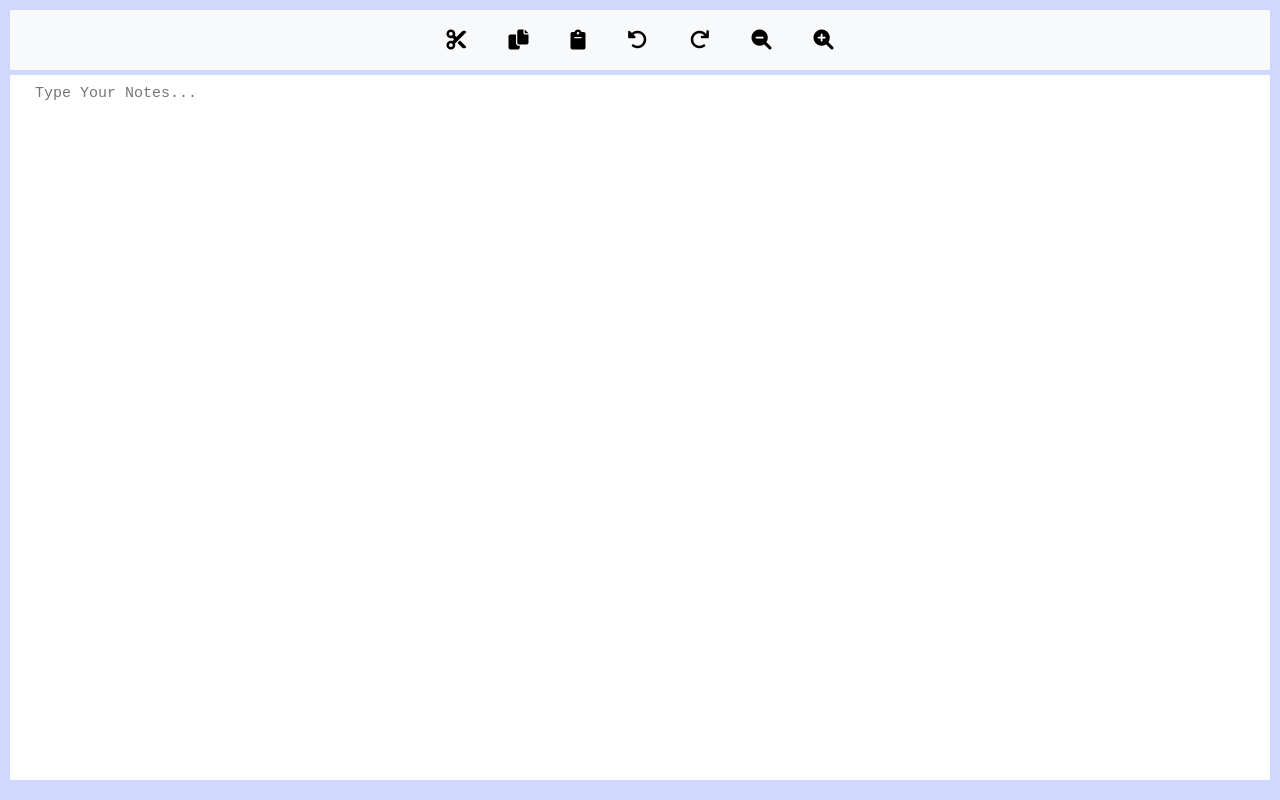
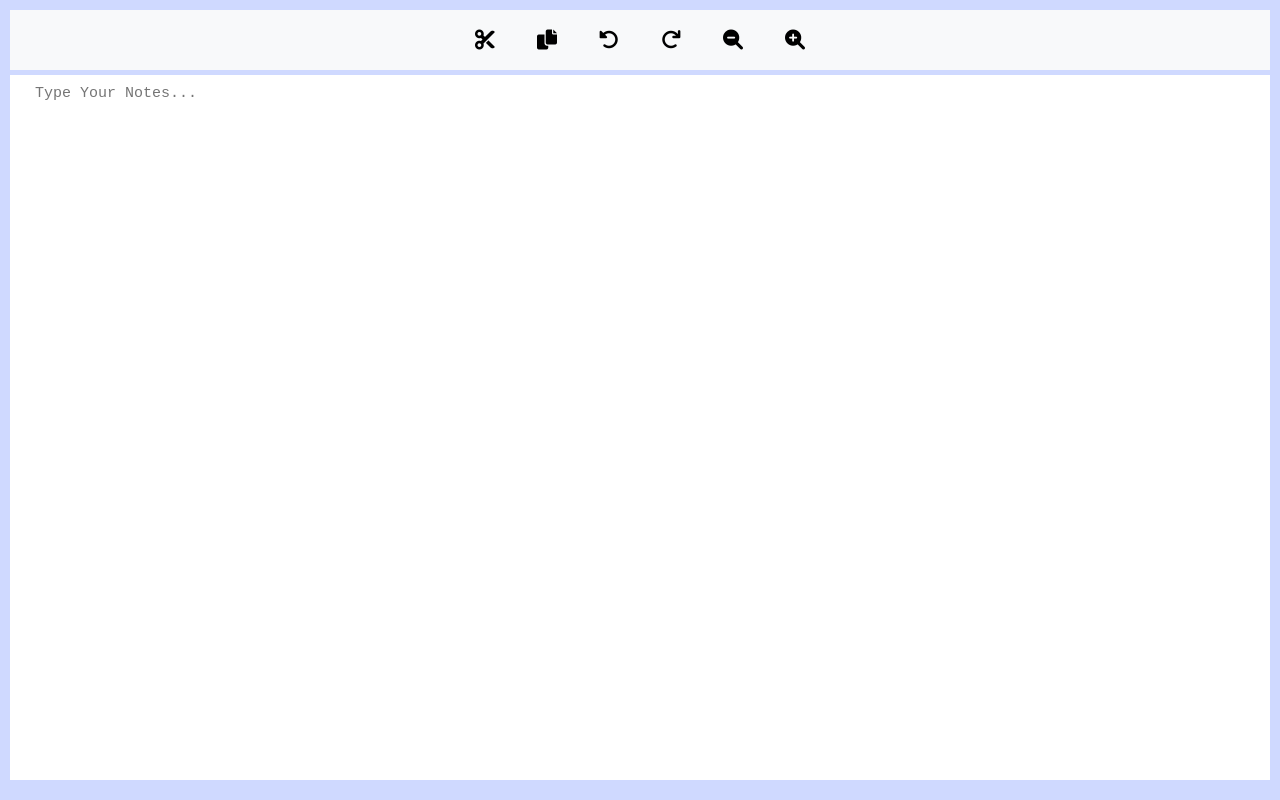
Before and after one commit to Abdulmalik-Dev/note-app, a plain HTML site: page index.html in a window 1280 px wide. Drawn offline with nearby package versions, Linux system fonts and the light colour scheme.

Commit message:
Delete Paste Icone

```diff
--- a/index.html
+++ b/index.html
@@ -25,7 +25,6 @@
     <header>
       <i class="fa-solid fa-scissors" id="cut-icon"></i>
       <i class="fa-solid fa-copy" id="copy-icon"></i>
-      <i class="fa-solid fa-clipboard" id="paste-icon"></i>
       <i class="fa-solid fa-rotate-left" id="undo-icon"></i>
       <i class="fa-solid fa-arrow-rotate-right" id="redo-icon"></i>
       <i class="fa-solid fa-magnifying-glass-minus" id="font-decrease-icon"></i>
```
